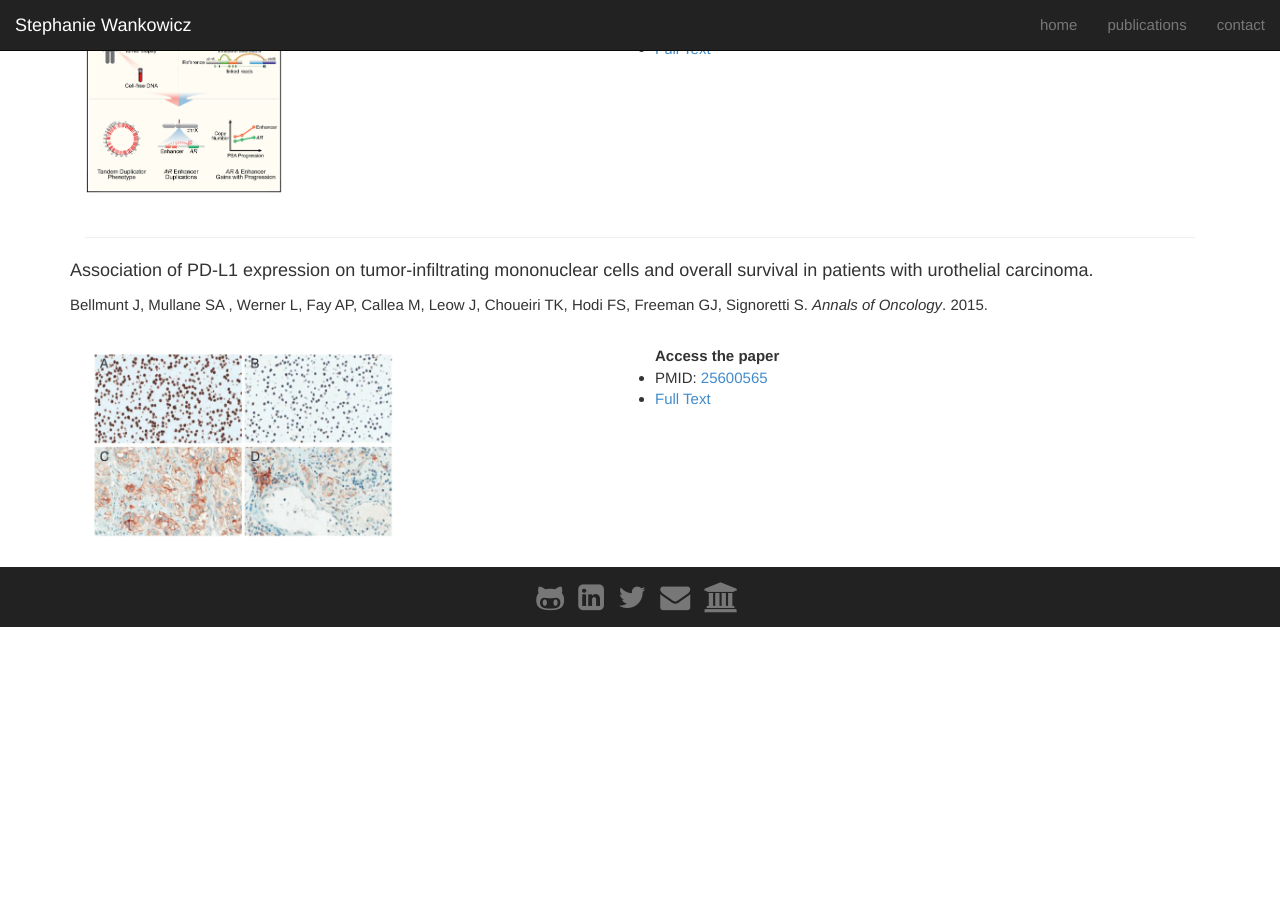
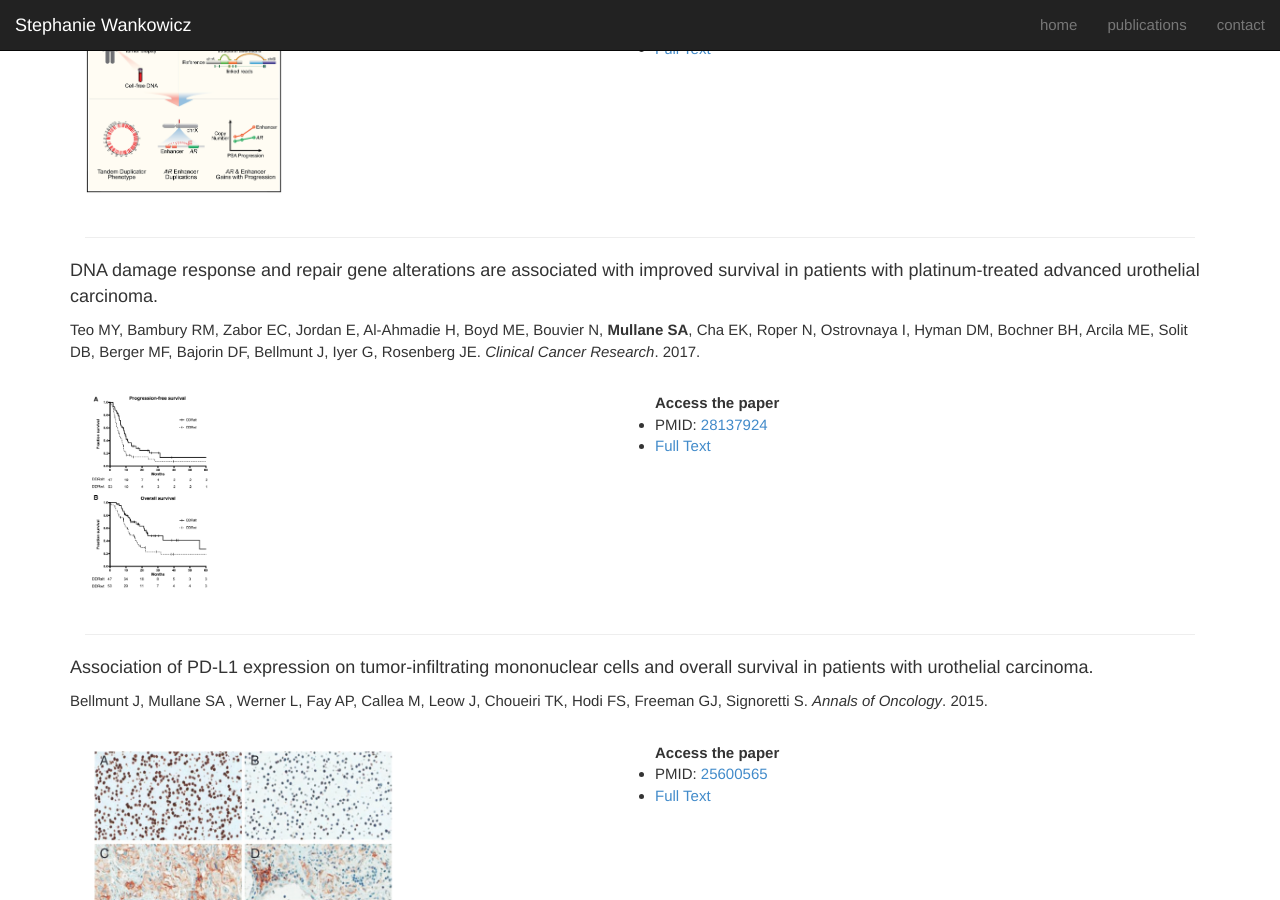
Before and after one commit to stephaniewankowicz/stephaniewankowicz.github.io, a Jekyll site: the page built from publications/index.html, in a window 1280 px wide and 900 px high, scrolled down 2374 px. Built offline with Jekyll 4.4.1, drawn with Linux system fonts in a browser that asks for light colours; nearby versions of some CDN libraries; library files that are not in the unit come from our copies; before the commit the page ends 3002 px from its top, so only the background shows below that.

Commit message:
adding Teo 2017

```diff
--- a/_data/publications.yml
+++ b/_data/publications.yml
@@ -72,6 +72,18 @@
   #  - name:
   #   url:
 
+- title: "DNA damage response and repair gene alterations are associated with improved survival in patients with platinum-treated advanced urothelial carcinoma."
+  citation: "Teo MY, Bambury RM, Zabor EC, Jordan E, Al-Ahmadie H, Boyd ME, Bouvier N, **Mullane SA**, Cha EK, Roper N, Ostrovnaya I, Hyman DM, Bochner BH, Arcila ME, Solit DB, Berger MF, Bajorin DF, Bellmunt J, Iyer G, Rosenberg JE. *Clinical Cancer Research*. 2017."
+  date: '2017-01-15'
+  image: '/static/img/2017_Teo.png'
+  pmid: '28137924'
+  # pmcid: ''
+  # biorxiv: ''
+  pdf: 'https://clincancerres.aacrjournals.org/content/clincanres/23/14/3610.full.pdf'
+  #links:
+  #  - name:
+  #   url:
+
 - title: "Association of PD-L1 expression on tumor-infiltrating mononuclear cells and overall survival in patients with urothelial carcinoma."
   citation: "Bellmunt J, Mullane SA , Werner L, Fay AP, Callea M, Leow J, Choueiri TK, Hodi FS, Freeman GJ, Signoretti S. *Annals of Oncology*. 2015."
   date: '2015-01-15'
```
